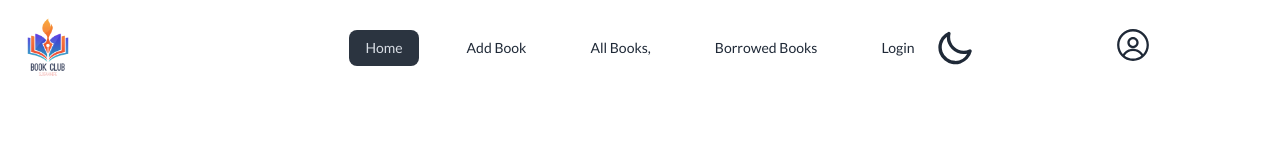
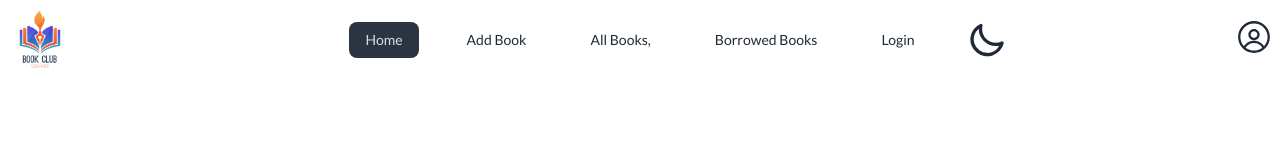
Before and after one commit to Nazmul-Hasan-Shadin/Book-Library, a React (Vite) app: page / in a window 1280 px wide. Shown: the top 159 px of the page. Built offline with nearby package versions, Linux system fonts and the light colour scheme; no server answers.

Commit message:
scrollbar has fixed

```diff
--- a/src/Layout/DarkMode.jsx
+++ b/src/Layout/DarkMode.jsx
@@ -2,7 +2,7 @@ import React from 'react';
 
 const DarkMode = ({changeTheme}) => {
     return (
-        <div>
+        <div className='pl-8 w-full'>
         <label className="swap swap-rotate h-14">
 
   {/* this hidden checkbox controls the state */}
--- a/src/Layout/Main.jsx
+++ b/src/Layout/Main.jsx
@@ -39,7 +39,7 @@ const Main = () => {
 
 
 
-          {/* <button onClick={()=>changeTheme()}>Dark</button> */}
+
             <Navbar  changeTheme={changeTheme}></Navbar>
             <Outlet></Outlet>
 
--- a/src/Pages/Home/Author/SingleAuthor.jsx
+++ b/src/Pages/Home/Author/SingleAuthor.jsx
@@ -3,7 +3,7 @@ import React from 'react';
 const SingleAuthor = ({data}) => {
 
     return (
-<div  data-aos="zoom-in-down" data-aos-duration='900'  className="card   bg-base-100 shadow-xl">
+<div   data-aos-duration='900'  className="card   bg-base-100 shadow-xl">
   <figure className="px-10 pt-10">
     <img src={data.img} alt="Shoes" className="rounded-xl" />
   </figure>
--- a/src/Pages/Home/Navbar/Navbar.jsx
+++ b/src/Pages/Home/Navbar/Navbar.jsx
@@ -53,13 +53,14 @@ const handleLogOut=()=>{
 
 
     return (
-<div className="navbar bg-base-100 ">
+    <section className="w-full">
+      <div className="navbar p-0 bg-base-100 ">
   <div className="navbar-start ">
     <div className="dropdown">
       <label tabIndex={0} className="btn btn-ghost lg:hidden">
         <svg xmlns="http://www.w3.org/2000/svg" className="h-5 w-5" fill="none" viewBox="0 0 24 24" stroke="currentColor"><path strokeLinecap="round" strokeLinejoin="round" strokeWidth="2" d="M4 6h16M4 12h8m-8 6h16" /></svg>
       </label>
-      <ul tabIndex={0} className="menu menu-sm dropdown-content   mt-3 z-[1] p-2 shadow bg-base-100 rounded-box w-52">
+      <ul tabIndex={0} className="menu menu-sm dropdown-content   mt-3 z-[30] p-2 shadow bg-base-100 rounded-box w-52">
  {
     links
  }
@@ -95,7 +96,7 @@ const handleLogOut=()=>{
         </div>
 
       </label>
-      <ul style={{zIndex:30}} tabIndex={0} className="mt-3  p-2 shadow menu menu-sm dropdown-content bg-base-100 rounded-box w-52">
+      <ul  tabIndex={0} className="mt-3  p-2 shadow menu  menu-sm dropdown-content bg-base-100 rounded-box w-52">
         <li>
           <a className="justify-between">
             {user?.displayName}
@@ -111,6 +112,7 @@ const handleLogOut=()=>{
      <DarkMode changeTheme={changeTheme}></DarkMode>
   </div>
 </div>
+    </section>
     );
 };
 
```
